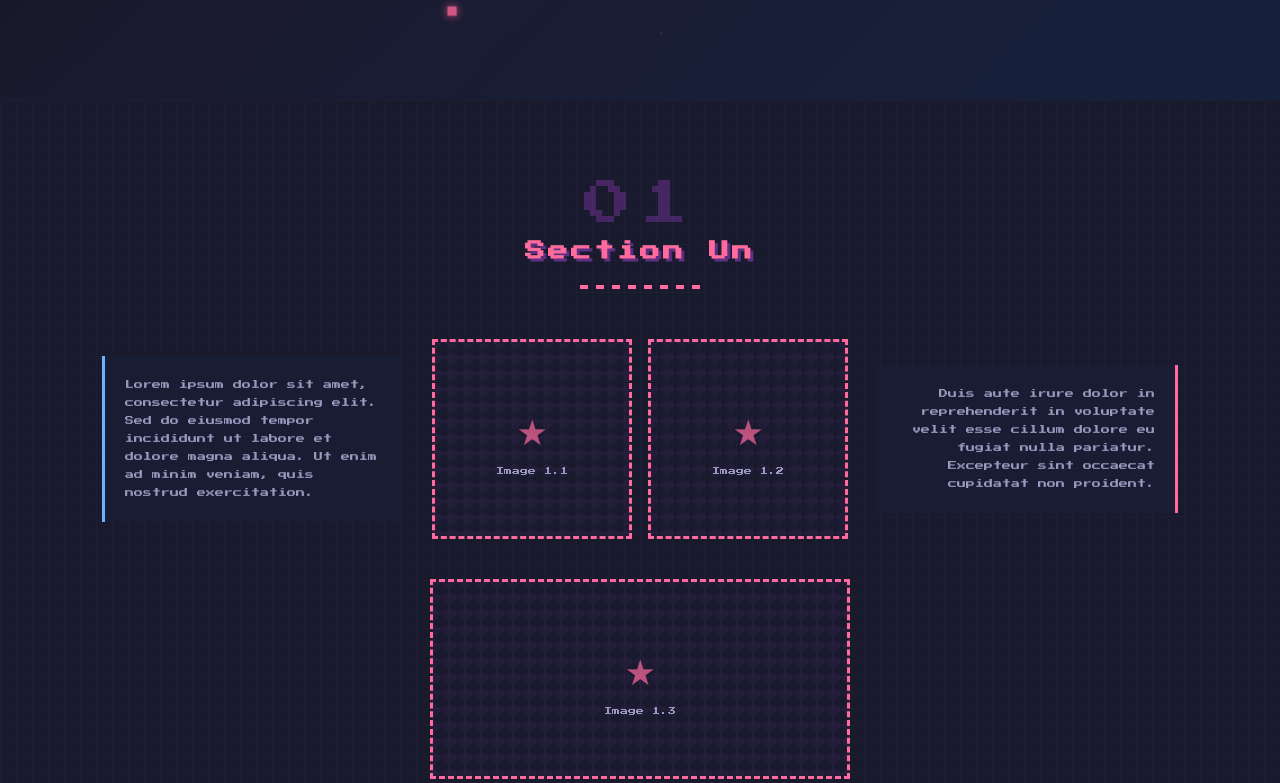
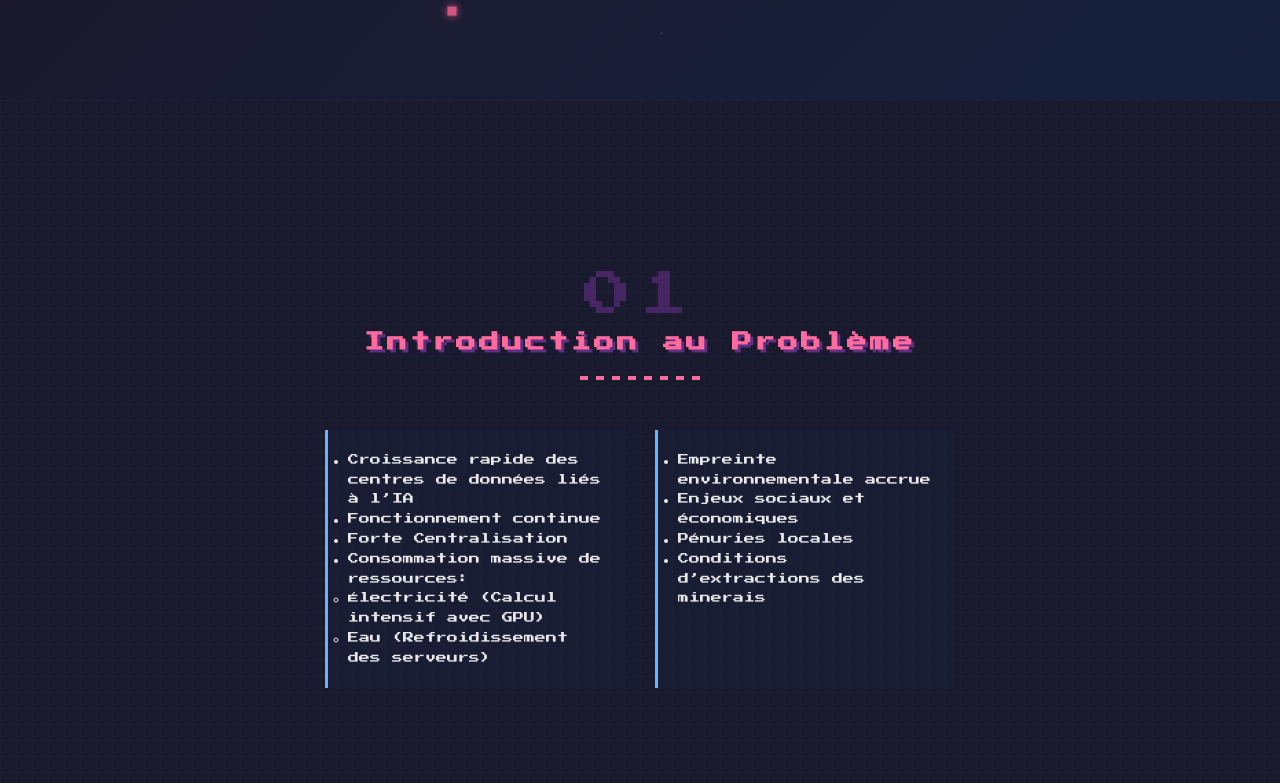
Before and after one commit to byacine150/projet-indus, a plain HTML site: page index.html in a window 1280 px wide. Shown: the part 700-1483 px from the top of the page. Drawn offline with Linux system fonts and the light colour scheme.

Commit message:
mindmap + intro

```diff
--- a/index.html
+++ b/index.html
@@ -66,36 +66,37 @@
     </section>
 
     <!-- ===================== SECTION 1 ===================== -->
-    <section id="section-1" class="section content-section" data-audio="">
+    <section id="section-1" class="section content-section" data-audio="audio/intoduction_au_probleme_clean.mp3">
         <div class="section-inner">
             <div class="section-header">
                 <span class="section-number">01</span>
-                <h2 class="section-title">Section Un</h2>
+                <h2 class="section-title">Introduction au Problème</h2>
                 <div class="pixel-divider"></div>
             </div>
             <div class="content-row">
                 <div class="text-block left">
-                    <p>Lorem ipsum dolor sit amet, consectetur adipiscing elit. Sed do eiusmod tempor incididunt ut
-                        labore et dolore magna aliqua. Ut enim ad minim veniam, quis nostrud exercitation.</p>
+                    <p>
+                        <ul>
+                            <li>Croissance rapide des centres de données liés à l’IA</li>
+                            <li>Fonctionnement continue</li>
+                            <li>Forte Centralisation</li>
+                            <li>Consommation massive de ressources: </li>
+                            <ul>
+                                <li>Électricité (Calcul intensif avec GPU)</li>
+                                <li>Eau (Refroidissement des serveurs)</li>
+                            </ul>
+                        </ul>
+                    </p>
                 </div>
-                <div class="image-gallery">
-                    <div class="img-placeholder" data-label="Image 1.1">
-                        <div class="placeholder-icon">&#9733;</div>
-                    </div>
-                    <div class="img-placeholder" data-label="Image 1.2">
-                        <div class="placeholder-icon">&#9733;</div>
-                    </div>
-                </div>
-                <div class="text-block right">
-                    <p>Duis aute irure dolor in reprehenderit in voluptate velit esse cillum dolore eu fugiat nulla
-                        pariatur. Excepteur sint occaecat cupidatat non proident.</p>
-                </div>
-            </div>
-            <div class="content-row">
-                <div class="image-gallery full-width">
-                    <div class="img-placeholder wide" data-label="Image 1.3">
-                        <div class="placeholder-icon">&#9733;</div>
-                    </div>
+                <div class="text-block left">
+                    <p>
+                        <ul>
+                        <li>Empreinte environnementale accrue</li>
+                            <li>Enjeux sociaux et économiques</li>
+                            <li>Pénuries locales</li>
+                            <li>Conditions d’extractions des minerais</li>
+                        </ul>
+                    </p>
                 </div>
             </div>
         </div>
@@ -317,35 +318,16 @@
     </section>
 
     <!-- ===================== SECTION 7 ===================== -->
-    <section id="section-7" class="section content-section" data-audio="">
+    <section id="section-7" class="section content-section" data-audio="audio/mindmap_clean.mp3">
         <div class="section-inner">
             <div class="section-header">
                 <span class="section-number">07</span>
-                <h2 class="section-title">Section Sept</h2>
+                <h2 class="section-title">MindMap</h2>
                 <div class="pixel-divider"></div>
             </div>
             <div class="content-row">
-                <div class="text-block left">
-                    <p>Quis autem vel eum iure reprehenderit qui in ea voluptate velit esse quam nihil molestiae
-                        consequatur.</p>
-                </div>
-                <div class="image-gallery">
-                    <div class="img-placeholder tall" data-label="Image 7.1">
-                        <div class="placeholder-icon">&#9688;</div>
-                    </div>
-                </div>
-                <div class="text-block right">
-                    <p>Vel illum qui dolorem eum fugiat quo voluptas nulla pariatur? At vero eos et accusamus.</p>
-                </div>
-            </div>
-            <div class="content-row">
                 <div class="image-gallery full-width">
-                    <div class="img-placeholder" data-label="Image 7.2">
-                        <div class="placeholder-icon">&#9688;</div>
-                    </div>
-                    <div class="img-placeholder" data-label="Image 7.3">
-                        <div class="placeholder-icon">&#9688;</div>
-                    </div>
+                    <img src="images/mindmap.png" alt="MindMap">
                 </div>
             </div>
         </div>
--- a/styles.css
+++ b/styles.css
@@ -349,7 +349,7 @@ body {
 /* Content rows */
 .content-row {
     display: flex;
-    align-items: center;
+    align-items: stretch;
     gap: 30px;
     flex-wrap: wrap;
     justify-content: center;
```
Also changed, not shown: images/mindmap.png (added), 2 other files.
